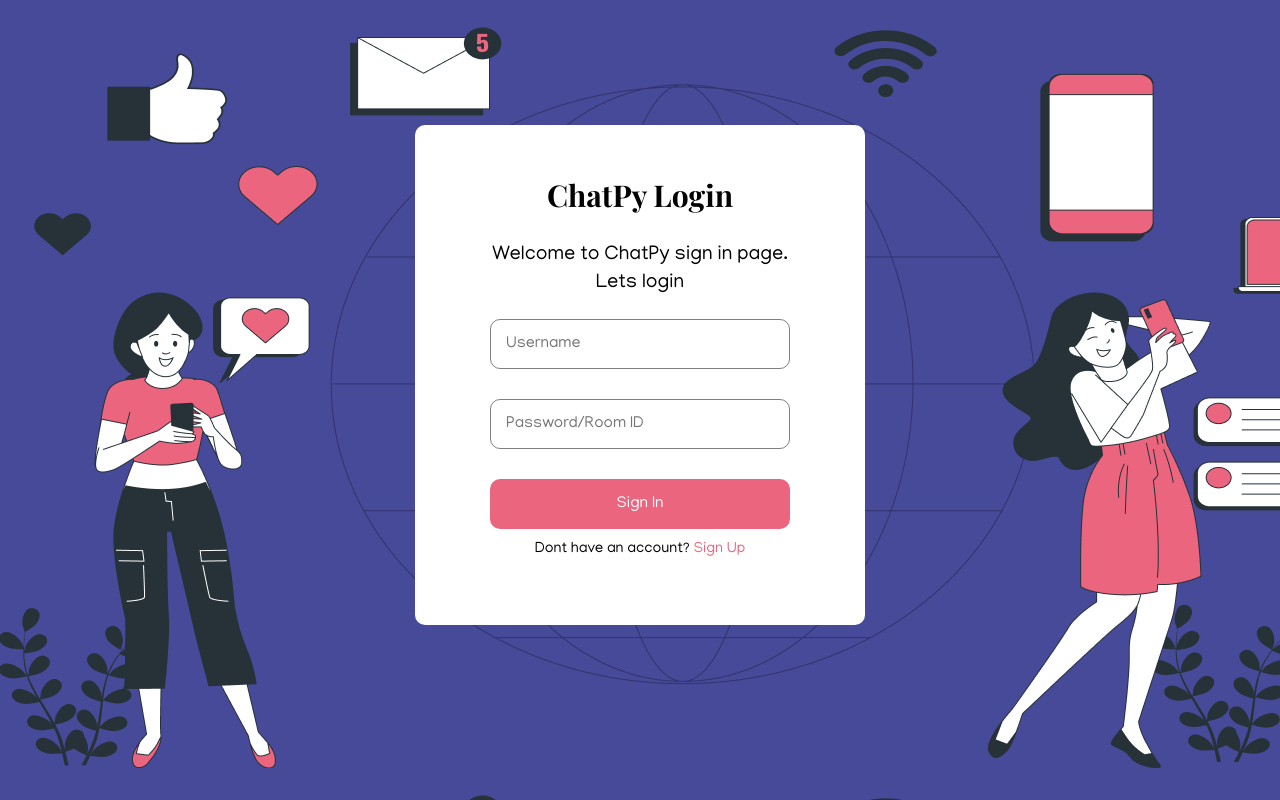
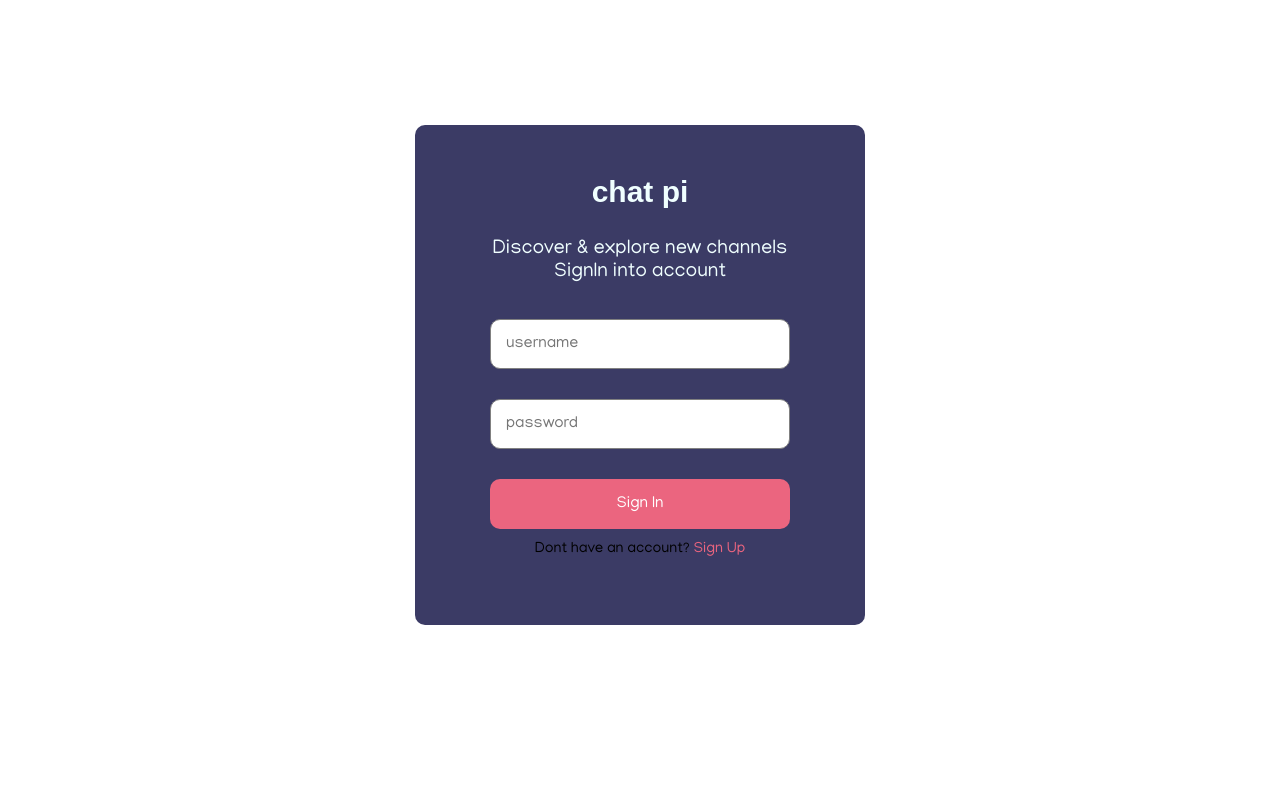
Before and after one commit to nkweku66/glblcd_CHATPY, a Flask app: page / in a window 1280 px wide. Run offline with Flask 3, Linux system fonts and the light colour scheme.

Commit message:
chat feature update

```diff
--- a/app.py
+++ b/app.py
@@ -5,8 +5,8 @@ from flask_socketio import SocketIO, send
 
 
 app = Flask(__name__)
-app.config['SECRET_KEY'] = "secret!123"
-socketio = SocketIO(app, cors_allowed_origin="*", async_mode='threading')
+app.config["SECRET_KEY"] = "secret!123"
+socketio = SocketIO(app, cors_allowed_origin="*", async_mode="threading")
 
 # MQTT client setup
 mqtt_client = mqtt.Client()
@@ -37,11 +37,6 @@ def on_connect(client, userdata, flags, rc):
 def on_message(client, userdata, msg):
     print(f"Received message on topic {msg.topic}: {msg.payload.decode()}")
     message = msg.payload.decode()
-
-
-
-
-
 
 
 # Set MQTT callback functions
@@ -81,8 +76,8 @@ def search():
 
     else:
         print("No result")
-
-    return render_template("chat.html", results=results)
+    global user
+    return render_template("chat.html", results=results, user=user)
 
 
 # Function to validate user logins
@@ -104,7 +99,9 @@ def authenticate():
     )
 
     if authenticated_user:
-        return render_template("chat.html", username=username)
+        global user
+        user = username
+        return render_template("chat.html", user=user)
     else:
         return "error"
 
@@ -139,8 +136,7 @@ def update_content():
     if message:
         # setup_mqtt()
         mqtt_client.publish(MQTT_CHAT_TOPIC, message)
-
-
+        print(message)
     return "", 204
 
 
@@ -152,10 +148,12 @@ def disconnect():
 
     return redirect("/")
 
+
 @socketio.on("message")
 def handle_message(message):
     if message != "User connected!":
-        send(message)
+        send(message, broadcast=True)
+
 
 if __name__ == "__main__":
     socketio.run(app, host="localhost")
--- a/static/css/signin.css
+++ b/static/css/signin.css
@@ -7,7 +7,7 @@
 }
 
 body {
-  background: url("../images/lpbg\ \(1\).png");
+  /* background: url("../images/lpbg\ \(1\).png"); */
   /* background-repeat: no-repeat; */
   width: 100%;
   height: 768px;
@@ -22,7 +22,7 @@ span {
 }
 
 .loginCont {
-  background-color: #fff;
+  background-color: #3b3b65;
   border-radius: 10px;
   border-color: rgb(173, 4, 4);
   width: 450px;
@@ -36,13 +36,15 @@ span {
   margin: 0 auto;
 
   .logtext {
-    font-family: "Playfair Display", serif;
+    font-family: "Poppins", sans-serif;
     text-align: center;
     margin-top: 50px;
     font-size: 30px;
+    color: azure;
 
     .textAlg {
       margin-top: 40px;
+
     }
   }
 
--- a/templates/login.html
+++ b/templates/login.html
@@ -16,17 +16,17 @@
     <form method="post" action="/authenticate">
       <div class="loginCont">
         <div class="logtext">
-          <h4>ChatPy Login</h4>
+          <h4>chat pi</h4>
           <div class="textAlg">
-            <p>Welcome to ChatPy sign in page.</p>
-            <span>Lets login</span>
+            <p>Discover & explore new channels</p>
+            <span>SignIn into account</span>
           </div>
         </div>
         <div class="loginDetail">
-          <input type="text" value="" placeholder="Username" name="username" />
+          <input type="text" value="" placeholder="username" name="username" />
           <input
             type="password"
-            placeholder="Password/Room ID"
+            placeholder="password"
             name="password"
           />
           <button type="submit">Sign In</button>
```
Also changed, not shown: static/css/chat.css (+43 -8 lines), templates/chat.html (+16 -34 lines).
